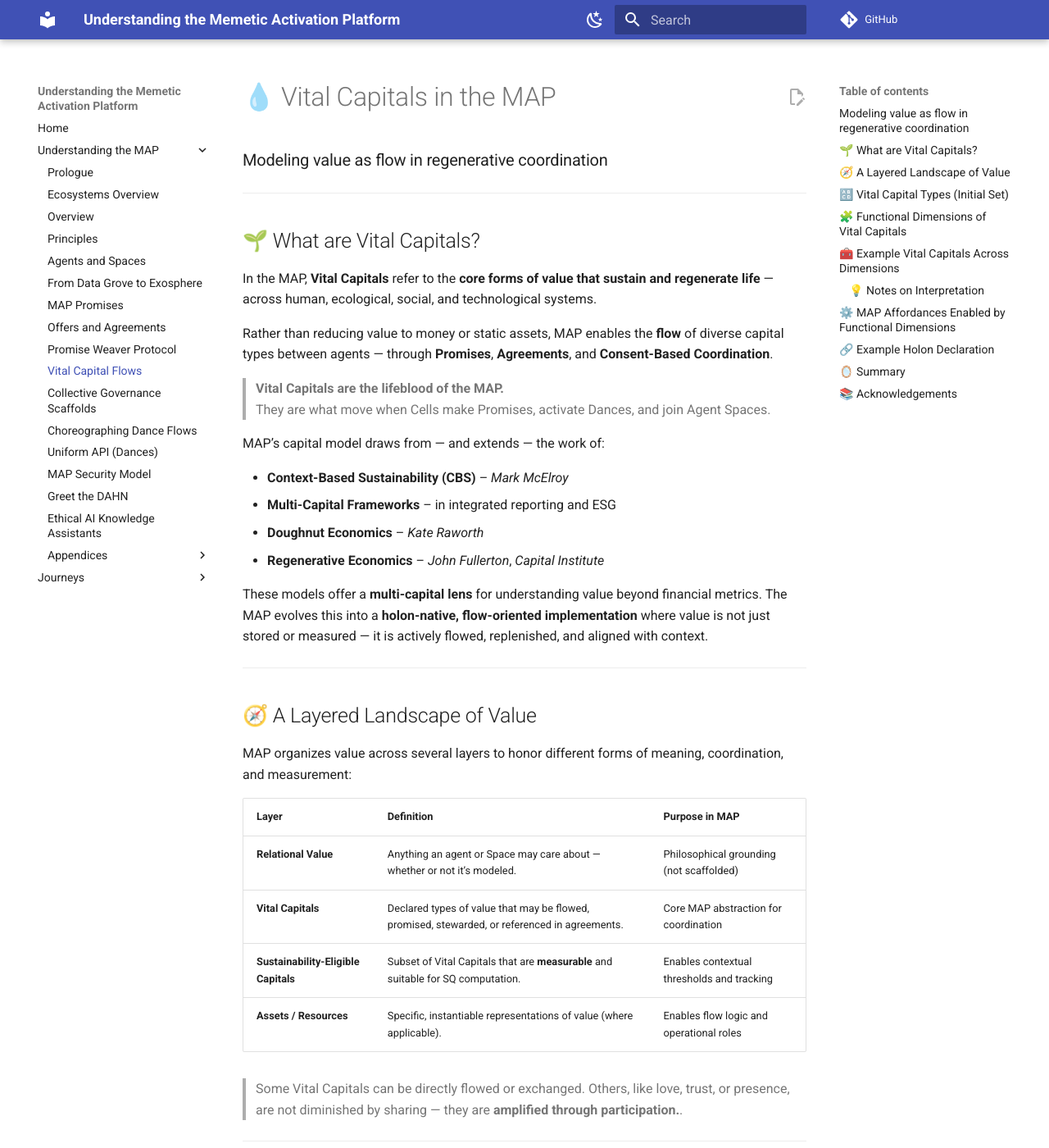
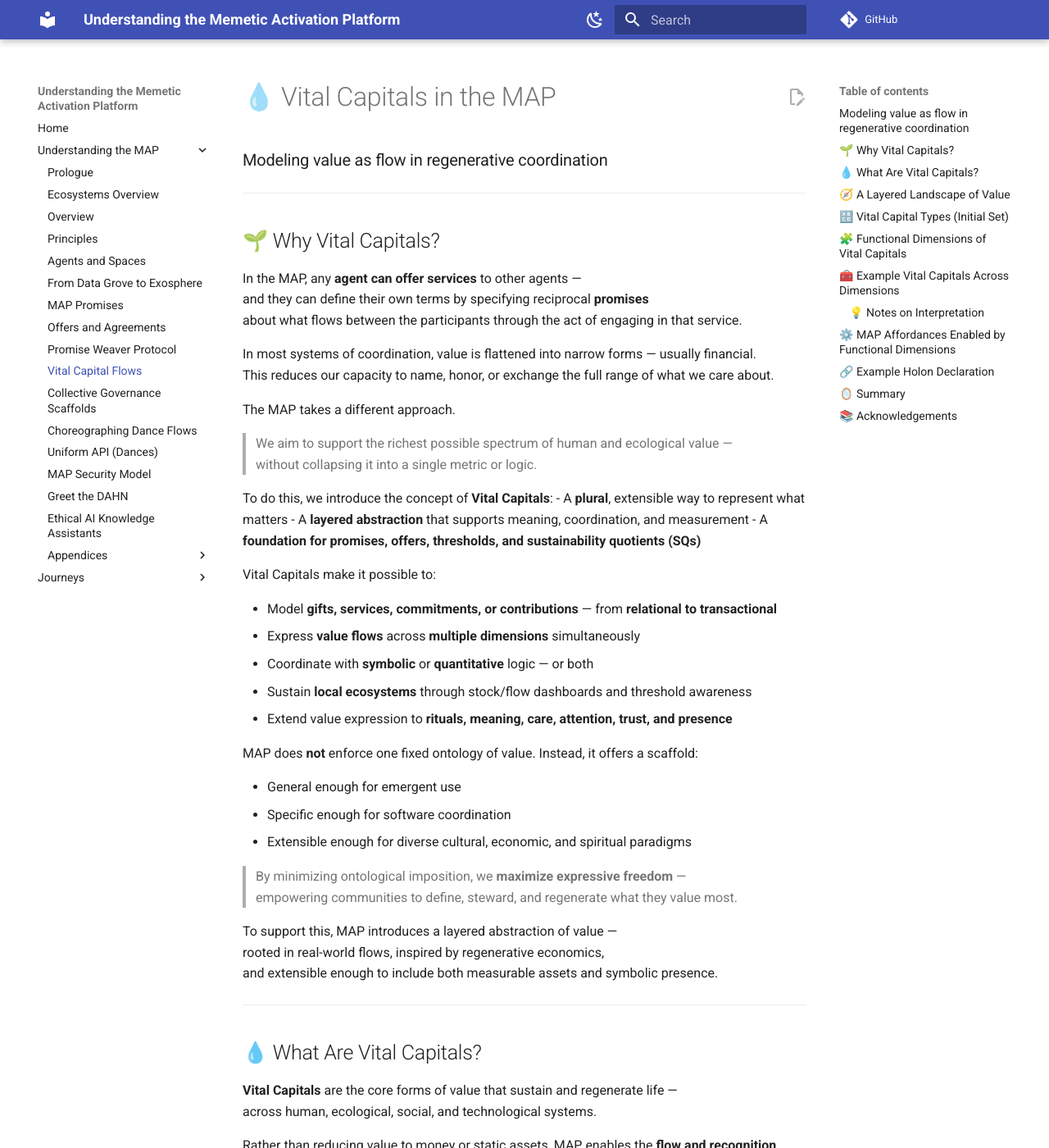
Before and after one commit to memetic-activation-platform/docs-understanding-map, an MkDocs documentation site: the page built from docs/understanding-the-map/vital-capital-flows.md, in a window 1280 px wide and 1400 px high. Shown: the whole window at 82% size. Built offline with MkDocs 1.6.1 and Material for MkDocs 9.7.7, drawn with Linux system fonts in a browser that asks for light colours; comment, search, counter and statistics services are not loaded; some of the changed text lies outside the part shown.

Commit message:
better motivation for vital capitals. added vital-capital-lineage.md to the appendix.

```diff
--- a/docs/understanding-the-map/vital-capital-flows.md
+++ b/docs/understanding-the-map/vital-capital-flows.md
@@ -3,14 +3,55 @@
 
 ---
 
-## 🌱 What are Vital Capitals?
+## 🌱 Why Vital Capitals?
 
-In the MAP, **Vital Capitals** refer to the **core forms of value that sustain and regenerate life** — across human, ecological, social, and technological systems.
+In the MAP, any **agent can offer services** to other agents —
+and they can define their own terms by specifying reciprocal **promises**
+about what flows between the participants through the act of engaging in that service.
 
-Rather than reducing value to money or static assets, MAP enables the **flow** of diverse capital types between agents — through **Promises**, **Agreements**, and **Consent-Based Coordination**.
+In most systems of coordination, value is flattened into narrow forms — usually financial.
+This reduces our capacity to name, honor, or exchange the full range of what we care about.
 
-> **Vital Capitals are the lifeblood of the MAP.**
-> They are what move when Cells make Promises, activate Dances, and join Agent Spaces.
+The MAP takes a different approach.
+
+> We aim to support the richest possible spectrum of human and ecological value —
+> without collapsing it into a single metric or logic.
+
+To do this, we introduce the concept of **Vital Capitals**:
+- A **plural**, extensible way to represent what matters
+- A **layered abstraction** that supports meaning, coordination, and measurement
+- A **foundation for promises, offers, thresholds, and sustainability quotients (SQs)**
+
+Vital Capitals make it possible to:
+
+- Model **gifts, services, commitments, or contributions** — from **relational to transactional**
+- Express **value flows** across **multiple dimensions** simultaneously
+- Coordinate with **symbolic** or **quantitative** logic — or both
+- Sustain **local ecosystems** through stock/flow dashboards and threshold awareness
+- Extend value expression to **rituals, meaning, care, attention, trust, and presence**
+
+MAP does **not** enforce one fixed ontology of value. Instead, it offers a scaffold:
+
+- General enough for emergent use
+- Specific enough for software coordination
+- Extensible enough for diverse cultural, economic, and spiritual paradigms
+
+> By minimizing ontological imposition, we **maximize expressive freedom** —
+> empowering communities to define, steward, and regenerate what they value most.
+
+To support this, MAP introduces a layered abstraction of value —
+rooted in real-world flows, inspired by regenerative economics,
+and extensible enough to include both measurable assets and symbolic presence.
+
+---
+
+## 💧 What Are Vital Capitals?
+
+**Vital Capitals** are the core forms of value that sustain and regenerate life —
+across human, ecological, social, and technological systems.
+
+Rather than reducing value to money or static assets, MAP enables the **flow and recognition**
+of diverse capital types between agents — through **Promises**, **Agreements**, and **Consent-Based Coordination**.
 
 MAP’s capital model draws from — and extends — the work of:
 
@@ -19,7 +60,20 @@ MAP’s capital model draws from — and extends — the work of:
 - **Doughnut Economics** – *Kate Raworth*
 - **Regenerative Economics** – *John Fullerton*, *Capital Institute*
 
-These models offer a **multi-capital lens** for understanding value beyond financial metrics. The MAP evolves this into a **holon-native, flow-oriented implementation** where value is not just stored or measured — it is actively flowed, replenished, and aligned with context.
+These models offer a **multi-capital lens** for understanding value beyond financial metrics.
+MAP evolves this into a **holon-native, flow-aware model** that honors both **stock and flow**,
+**symbol and quantity**, **freely given and formally promised**.
+
+In the MAP, every **Service Offer** expresses a form of value being made available —
+and that value is always described in terms of one or more **Vital Capitals**.
+Whether the service is a gift, a trade, a ritual act, or a formal delivery,
+it derives its meaning and coordination logic from the **capital(s) involved**.
+
+📚 Curious about where the term *Vital Capitals* came from and how it found its way into MAP’s core vocabulary?
+See the [Appendix: Vital Capitals Lineage](appendices/vital-capitals-lineage.md) for more context.
+
+👉 For more on how services and offers are structured, see:
+[📄 Promises and Offers](promises.md)
 
 ---
 
@@ -35,7 +89,9 @@ MAP organizes value across several layers to honor different forms of meaning, c
 | **Assets / Resources**               | Specific, instantiable representations of value (where applicable).                           | Enables flow logic and operational roles   |
 
 > Some Vital Capitals can be directly flowed or exchanged.
-Others, like love, trust, or presence, are not diminished by sharing — they are **amplified through participation.**.
+Others, like love or trust, can flow without depletion — they are amplified through sharing.
+Still others, like presence or silence, may not flow in the traditional sense,
+but can be held, invoked, or honored within coordination.
 
 ---
 
@@ -62,7 +118,7 @@ MAP defines a common set of **Vital Capital Types** to get started. Communities
 
 ## 🧩 Functional Dimensions of Vital Capitals
 
-Each **Vital Capital Type** can optionally declare **functional dimensions** — flags that determine which affordances are available within MAP.
+Each **Vital Capital Type** can optionally declare **functional dimensions** — flags that trigger specific capabilities in the extensible set of services offered by your fellow Travelers.
 
 These dimensions are used by DAHN, Agreements, Protocols, and Dashboards to dynamically offer appropriate behaviors.
 
--- a/mkdocs.yml
+++ b/mkdocs.yml
@@ -83,6 +83,7 @@ nav:
     - Appendices:
       - Glossary: understanding-the-map/appendices/glossary.md
       - Formal Definitions: understanding-the-map/appendices/formal-definitions.md
+      - Why Vital Capitals?: understanding-the-map/appendices/vital-capital-lineage.md
 
   - Journeys:
     - Introduction: journeys/journeys-index.md
```
Also changed, not shown: docs/understanding-the-map/appendices/vital-capital-lineage.md (renamed from docs/understanding-the-map/vital-capital-lineage.md, +16 -16 lines), docs/understanding-the-map/promises.md (+20 -16 lines).
